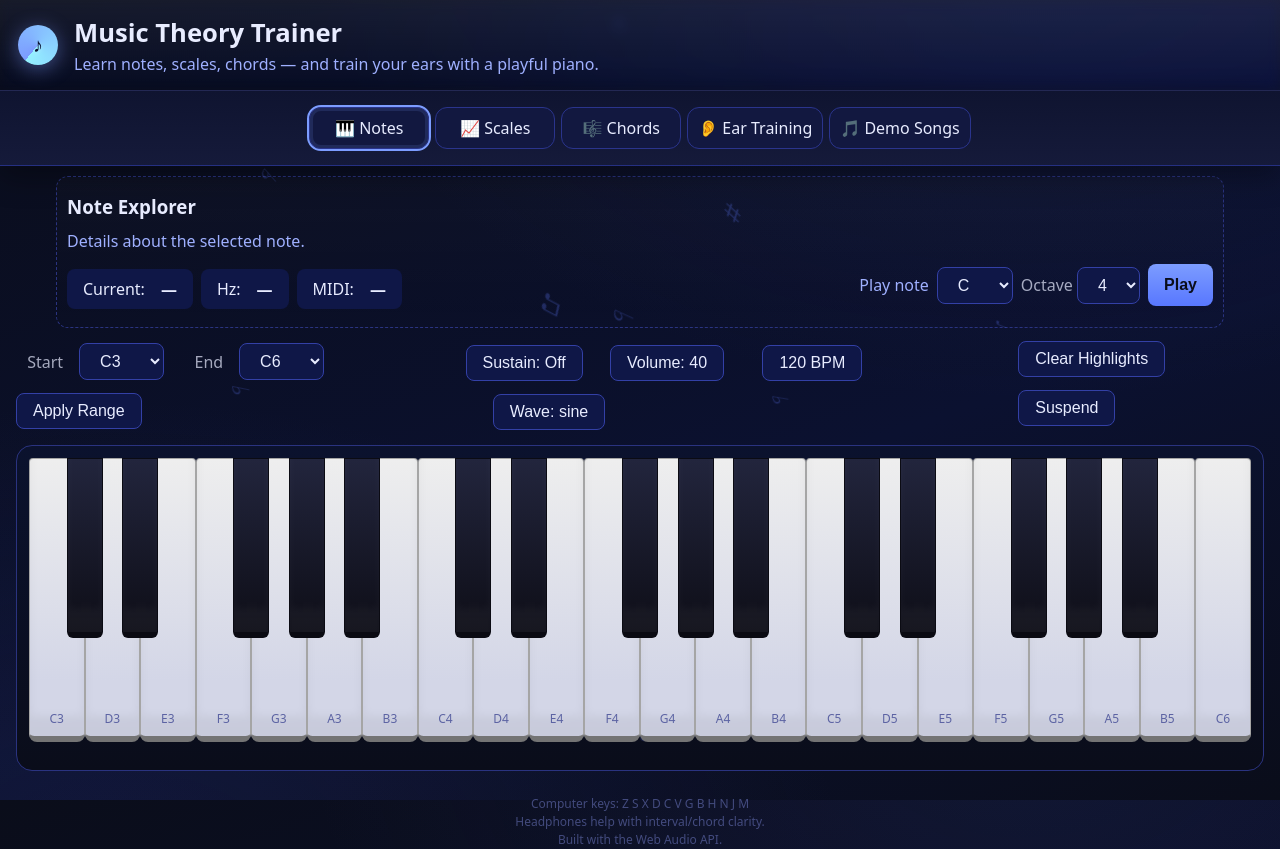
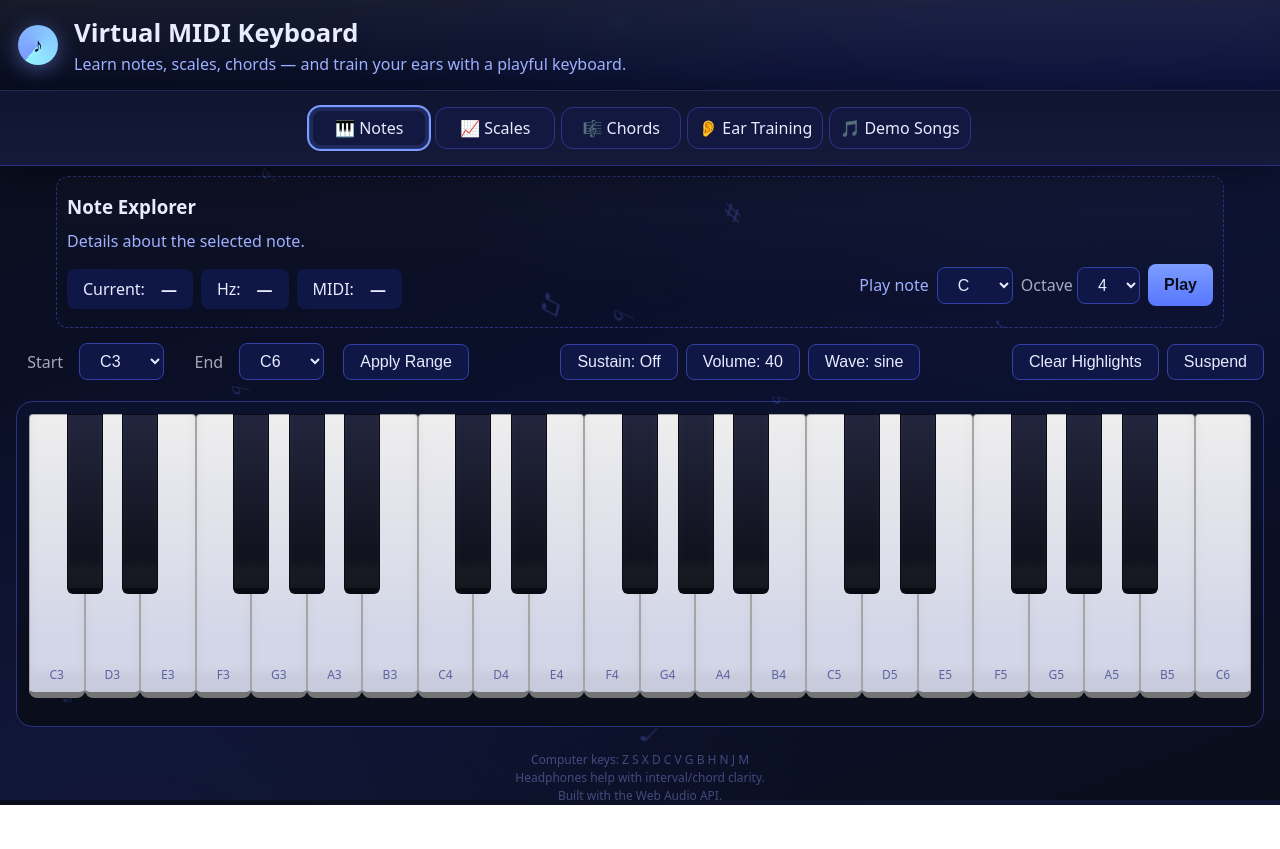
Before and after one commit to vaponimal/midi, a plain HTML site: page index.html in a window 1280 px wide. After the commit the page ends 805 px from the top, so only its background shows below. Drawn offline with Linux system fonts and the light colour scheme.

Commit message:
minor update

```diff
--- a/index.html
+++ b/index.html
@@ -376,8 +376,8 @@
     <header>
         <div class="logo" aria-hidden="true"></div>
         <div>
-            <h1>Music Theory Trainer</h1>
-            <div class="subtitle">Learn notes, scales, chords — and train your ears with a playful piano.</div>
+            <h1>Virtual MIDI Keyboard</h1>
+            <div class="subtitle">Learn notes, scales, chords — and train your ears with a playful keyboard.</div>
         </div>
     </header>
 
@@ -501,6 +501,10 @@
                 <div class="row">
                     <label>Song</label>
                     <select id="demoSong"></select>
+                    <span>
+                        <button id="bpmBtn" type="button" style="min-width:5rem"></button>
+                        <input id="bpm" type="number" min="40" max="240" value="120" style="width:5rem;display:none">
+                    </span>
                     <button id="demoStop">Stop</button>
                     <button id="demoPlay" class="primary">Play</button>
                 </div>
@@ -520,18 +524,14 @@
                 </span>
                 <button id="applyRange">Apply Range</button>
             </div>
-            <div class="controls">
+            <div class="row">
                 <button id="sustain">Sustain: Off</button>
-                <span class="pilltransparent"><span style="opacity:.7"></span>
+                <span>
                     <button id="volumeBtn" type="button" style="min-width:5rem"></button>
                     <input id="volume" type="range" min="0" max="1" step="0.01" value="0.4"
                         style="width:5rem;display:none">
                 </span>
-                <span class="pilltransparent"><span style="opacity:.7"></span>
-                    <button id="bpmBtn" type="button" style="min-width:5rem"></button>
-                    <input id="bpm" type="number" min="40" max="240" value="120" style="width:5rem;display:none">
-                </span>
-                <span class="pilltransparent"><span style="opacity:.7"></span>
+                <span>
                     <button id="waveBtn" type="button" style="min-width:5rem"></button>
                     <select id="waveType" style="display:none">
                         <option value="sine">sine</option>
```
